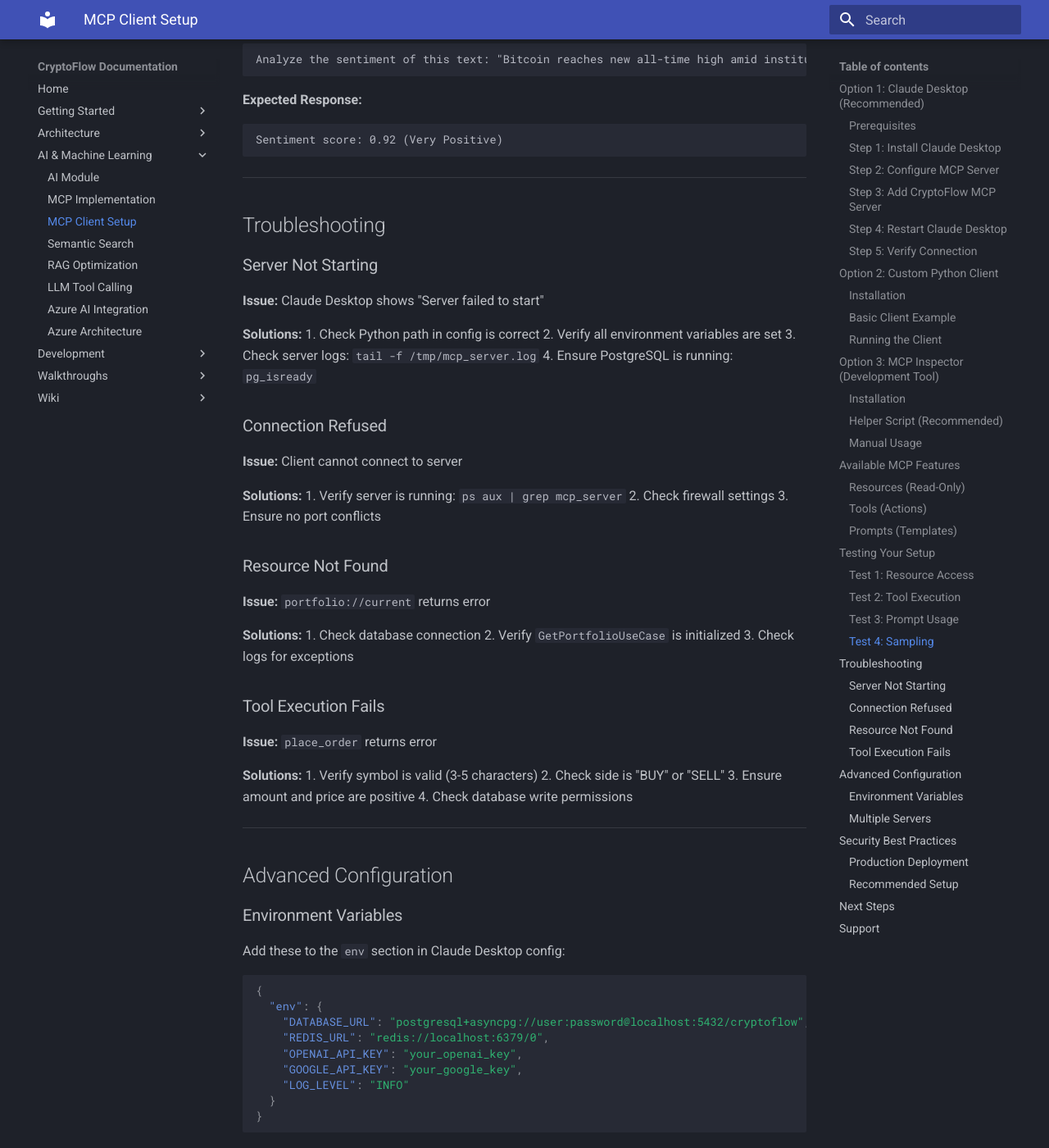
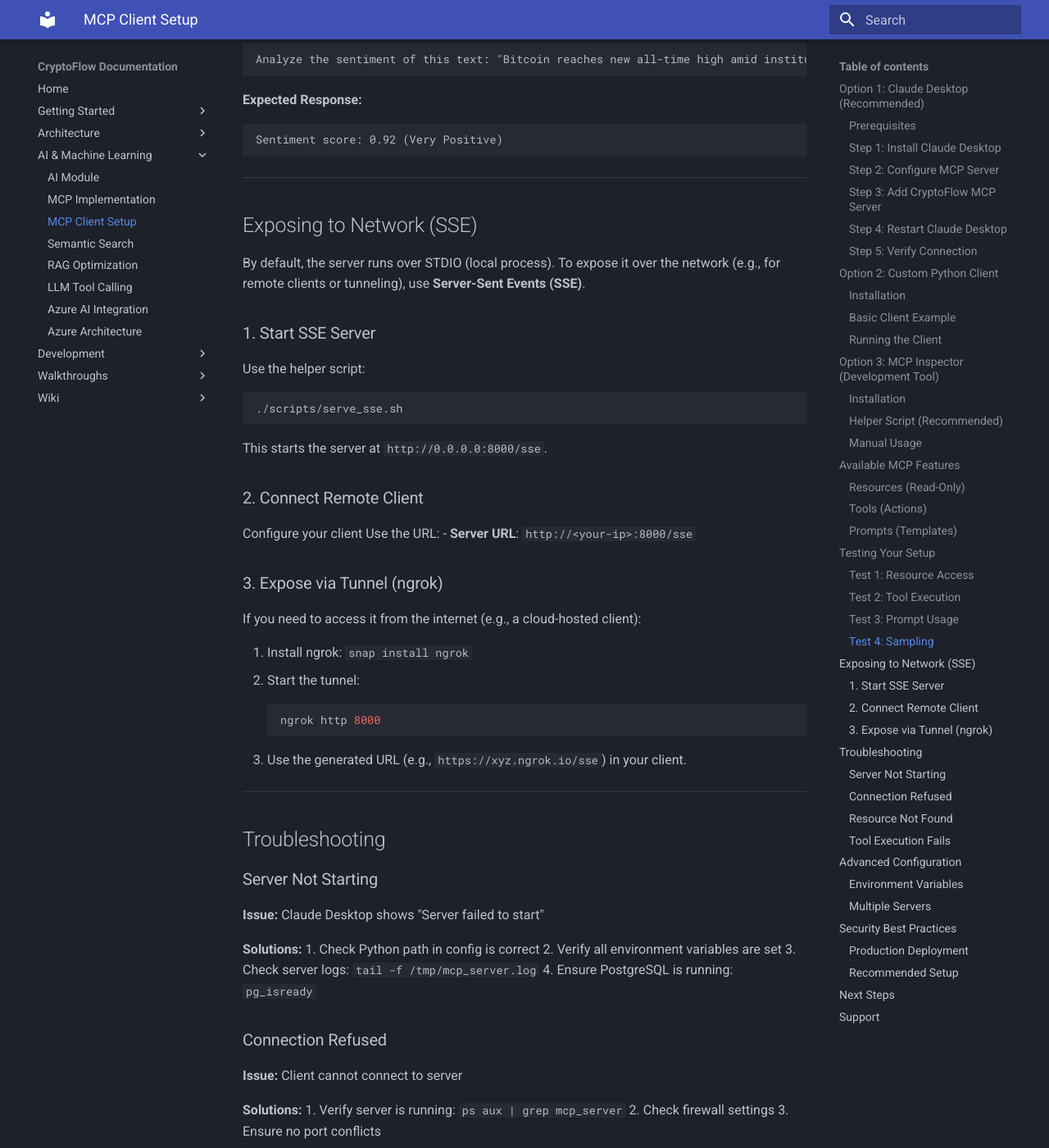
Before and after one commit to pabloarancibia/cryptoflow, an MkDocs documentation site: the page built from docs/documentation/mcp_client_setup.md, in a window 1280 px wide and 1400 px high, scrolled down 5815 px. Shown: the whole window at 82% size. Built offline with MkDocs 1.6.1 and Material for MkDocs 9.7.7, drawn with Linux system fonts in a browser that asks for light colours.

Commit message:
feat(mcp): enable SSE transport and add helper script

````diff
--- a/docs/documentation/mcp_client_setup.md
+++ b/docs/documentation/mcp_client_setup.md
@@ -266,6 +266,36 @@
 
 ---
 
+## Exposing to Network (SSE)
+
+By default, the server runs over STDIO (local process). To expose it over the network (e.g., for remote clients or tunneling), use **Server-Sent Events (SSE)**.
+
+### 1. Start SSE Server
+
+Use the helper script:
+```bash
+./scripts/serve_sse.sh
+```
+This starts the server at `http://0.0.0.0:8000/sse`.
+
+### 2. Connect Remote Client
+
+Configure your client Use the URL:
+- **Server URL**: `http://<your-ip>:8000/sse`
+
+### 3. Expose via Tunnel (ngrok)
+
+If you need to access it from the internet (e.g., a cloud-hosted client):
+
+1. Install ngrok: `snap install ngrok`
+2. Start the tunnel:
+   ```bash
+   ngrok http 8000
+   ```
+3. Use the generated URL (e.g., `https://xyz.ngrok.io/sse`) in your client.
+
+---
+
 ## Troubleshooting
 
 ### Server Not Starting
````
Also changed, not shown: 2 other files.
